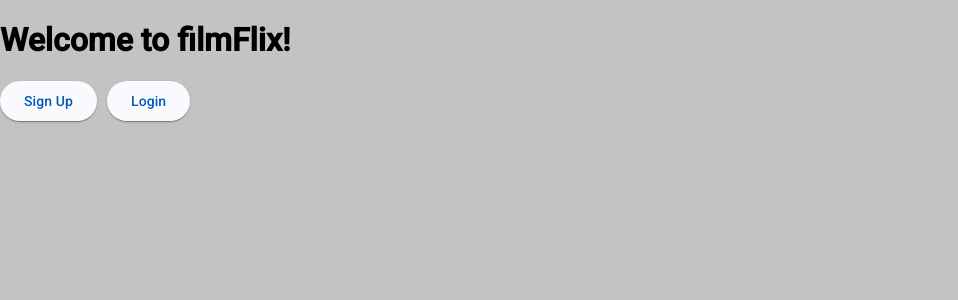
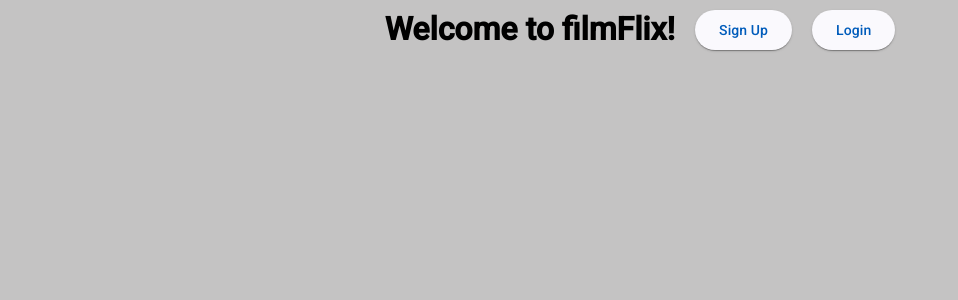
Before and after one commit to abnerAlexis/filmFlix-Angular-client, an Angular app: page /welcome in a window 1280 px wide. Shown: the top 300 px of the page, without its empty margins (0-958 px from the left). Built offline with nearby package versions, Linux system fonts and the light colour scheme.

Commit message:
Update welcome page, and registration

```diff
--- a/src/app/user-registration-form/user-registration-form.component.ts
+++ b/src/app/user-registration-form/user-registration-form.component.ts
@@ -2,6 +2,7 @@ import { Component, OnInit, Input } from '@angular/core'; // src/app/user-regist
 import { MatDialogRef } from '@angular/material/dialog'; //Closes the dialog on success
 import { FetchApiDataService } from '../fetch-api-data.service'; //API calls in fetch-api-data
 import { MatSnackBar } from '@angular/material/snack-bar'; //Displays notifications back to the user
+import { Router } from '@angular/router';
 
 //Component(defining component) and Input(defining component's input/userdata) are decorators.
 @Component({
@@ -16,7 +17,9 @@ export class UserRegistrationFormComponent implements OnInit {
   constructor(
     private fetchApiData: FetchApiDataService,
     private dialogRef: MatDialogRef<UserRegistrationFormComponent>,
-    private snackBar: MatSnackBar) { }
+    private snackBar: MatSnackBar,
+    private router: Router
+  ) { }
 
   ngOnInit(): void {
   }
@@ -27,11 +30,40 @@ export class UserRegistrationFormComponent implements OnInit {
         this.snackBar.open('Registration successful!', 'OK', {
           duration: 2000
         });
+
+        const loginData = {
+          Username: this.user.Username,
+          Password: this.user.Password,
+        };
+        console.log('Login credentials:', loginData);
         this.dialogRef.close(); // This will close the modal on success
+        this.loginUser(loginData);
       },
-      error: (error) => {
-        console.log(error);
-        this.snackBar.open(error, 'OK', {
+      error: (err) => {
+        console.log(JSON.stringify(err));
+        this.snackBar.open(err, 'OK', {
+          duration: 2000
+        });
+      },
+    });
+  }
+
+  loginUser(loginData: any): void {
+        this.fetchApiData.userLogin(loginData).subscribe({
+      next: (response) => {
+        console.log(`LoginData: ${loginData}`)
+        localStorage.setItem('username', response.user.Username);
+        localStorage.setItem('token', response.token);
+        this.snackBar.open('Login successful!', 'OK', {
+          duration: 2000
+        });
+
+        this.router.navigate(['movies'])
+        this.dialogRef.close();
+      },
+      error: (err) => {
+        console.log('Error: ' + err);
+        this.snackBar.open(err, 'OK', {
           duration: 2000
         });
       },
--- a/src/app/welcome-page/welcome-page.component.scss
+++ b/src/app/welcome-page/welcome-page.component.scss
@@ -0,0 +1,15 @@
+.main-page {
+    display: flex;
+    flex-direction: row;
+    justify-content: center;
+    width: 100%;
+  }
+
+  h1 {
+    margin: 10px 10px;
+    text-align: center;
+  }
+
+  button[mat-raised-button] {
+    margin: 10px 10px;
+  }
```
Also changed, not shown: 1 other file (tests, documents, lock files or other folders).
